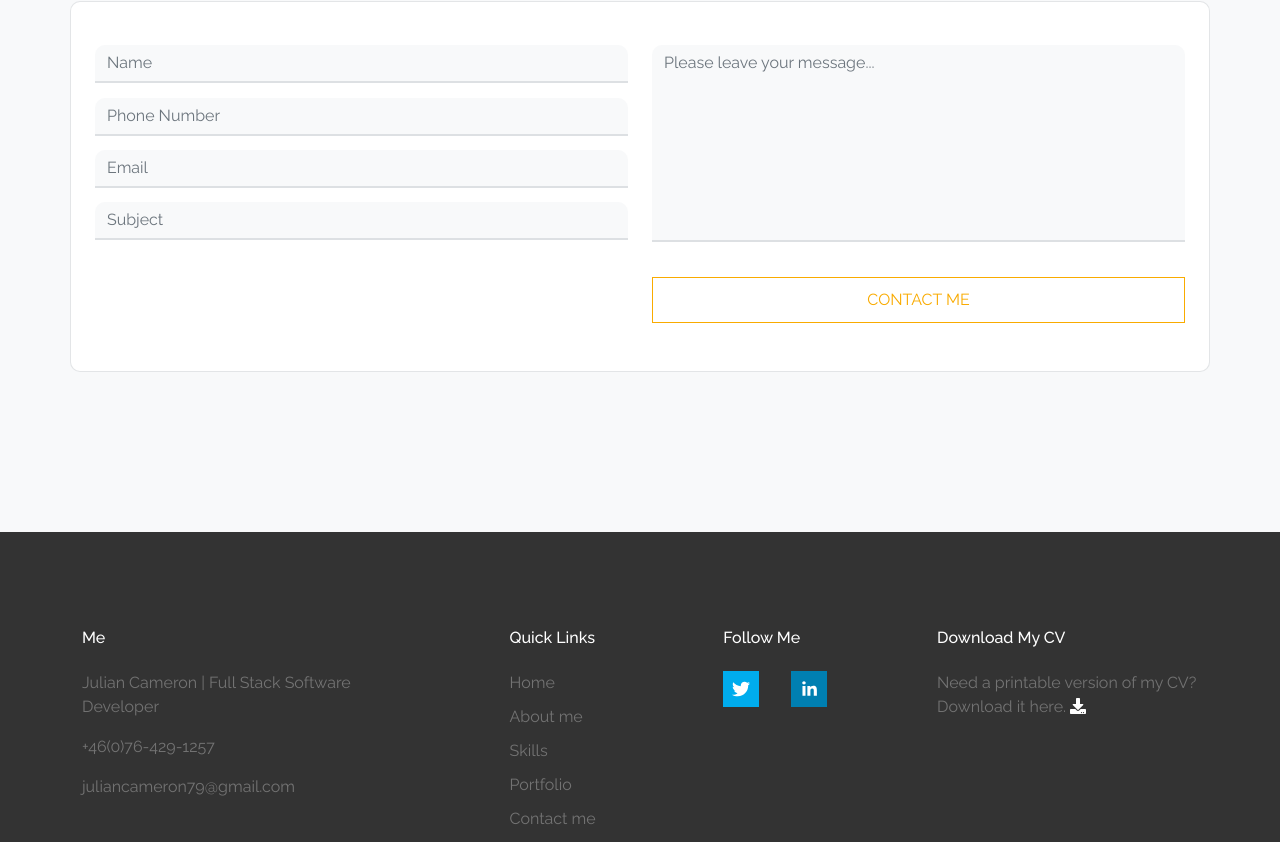
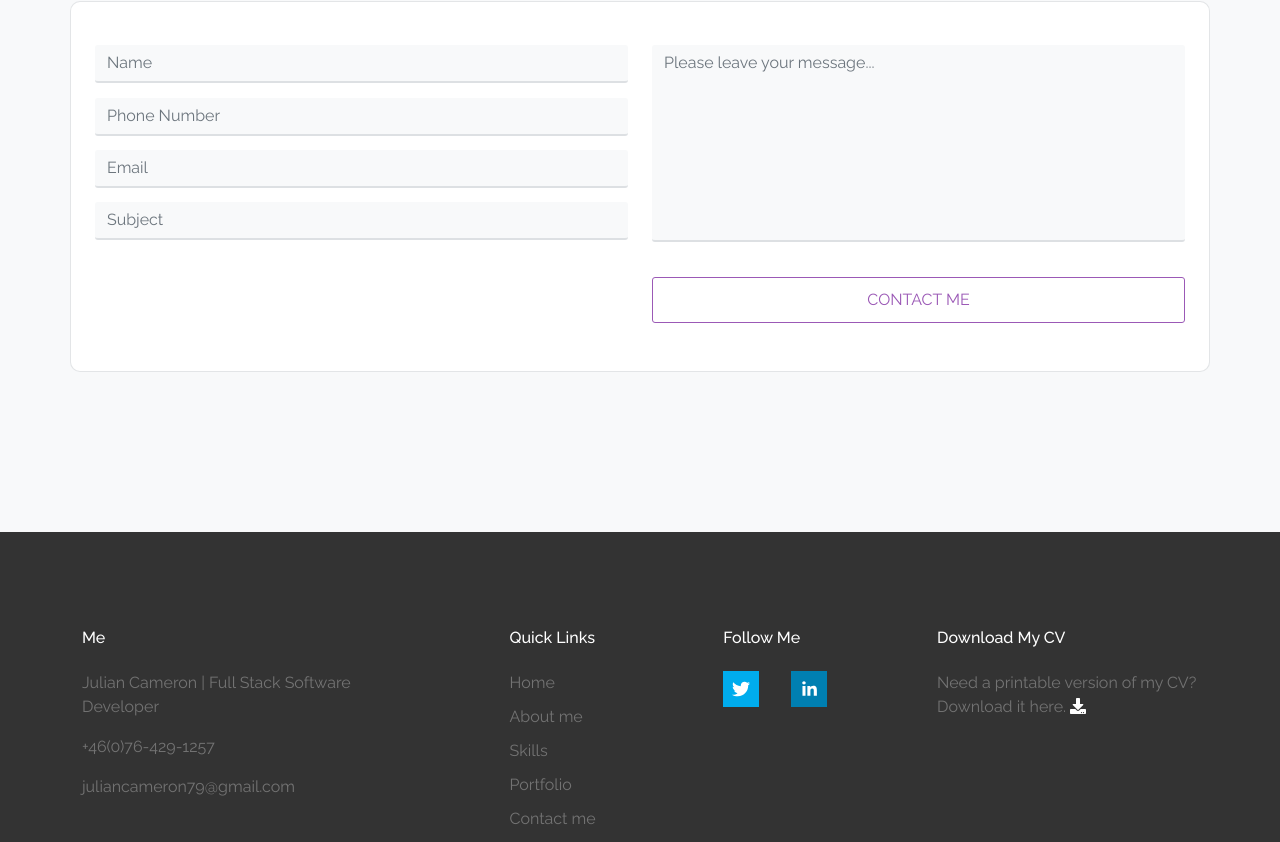
Before and after one commit to juliancameron79/JULIANCAMERON, a React (Create React App) app: page / in a window 1280 px wide. Shown: the part 3534-4376 px from the top of the page. Built offline with nearby package versions, Linux system fonts and the light colour scheme.

Commit message:
Contact component input fields updated

```diff
--- a/src/App.css
+++ b/src/App.css
@@ -433,8 +433,8 @@ nav ul li {
   resize: none;
   border: 0;
   border-bottom: 0.125rem solid var(--primary-grey-transparent);
-  border-radius: 10px 10px 0 0;
-  color: var(--primary-orange);
+  border-radius: 3px;
+  color: var(--primary-purple);
   outline: 0 !important;
   box-shadow: none !important;
   margin-bottom: 1rem;
@@ -447,7 +447,7 @@ nav ul li {
 .contacts input:focus,
 .contacts textarea:focus {
   background: var(--primary-light);
-  color: var(--primary-orange);
+  color: var(--primary-purple);
   border-bottom: 0.125rem solid var(--primary-grey-transparent);
 }
 
@@ -499,19 +499,19 @@ textarea.form-control {
 /*-------- CONTACT BUTTON --------*/
 
 .btn-contact {
-  border: 1px solid var(--primary-orange);
+  border: 1px solid var(--primary-purple);
   text-transform: uppercase;
-  border-radius: 0;
+  border-radius: 3px;
   padding: 0.625rem;
-  color: var(--primary-orange);
+  color: var(--primary-purple);
   margin: 2rem;
 }
 
 .btn-contact:hover {
   text-decoration: none;
-  background-color: var(--primary-orange);
+  background-color: var(--primary-purple);
   color: var(--primary-white);
-  transition: 0.2s ease-in-out;
+  transition: 0.3s ease-in-out;
 }
 
 .contact-btn {
```
